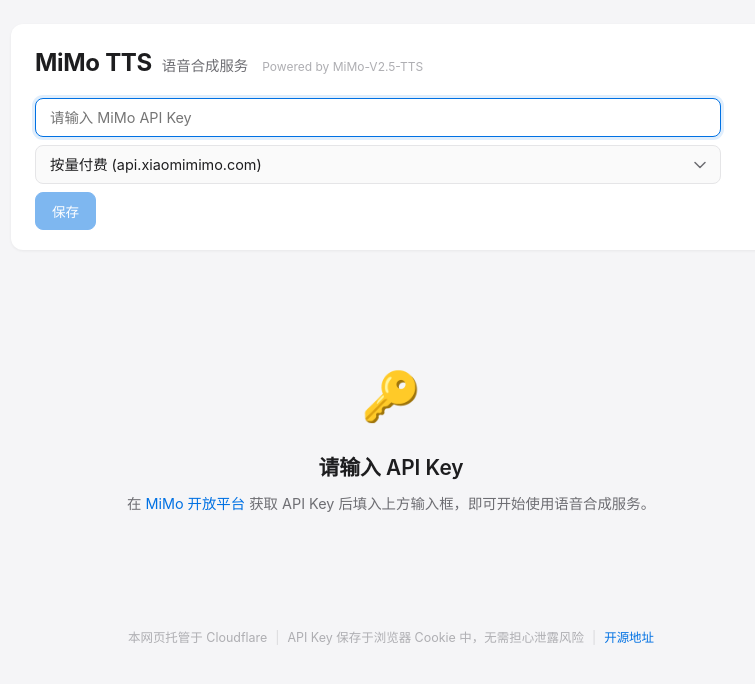
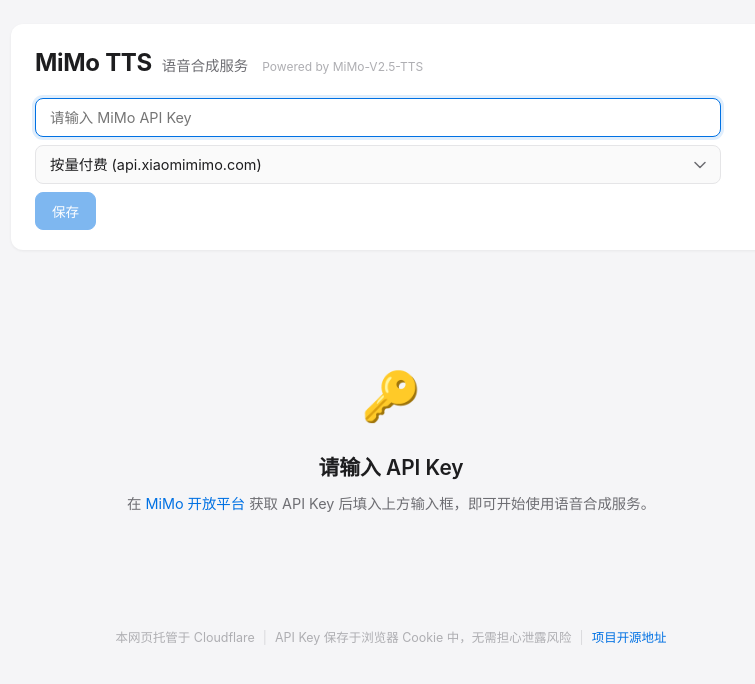
Before and after one commit to kmh1145/MiMo-TTS-Web, a React (Vite) app: page / in a window 1280 px wide. Shown: the top 684 px of the page, without its empty margins (249-1004 px from the left). Built offline with nearby package versions, Linux system fonts and the light colour scheme; the HTML template or start-up script is replaced by a standard one.

Commit message:
更新 footer 中的链接文本为“项目开源地址”

```diff
--- a/src/App.tsx
+++ b/src/App.tsx
@@ -83,7 +83,7 @@
           target="_blank"
           rel="noopener noreferrer"
         >
-          开源地址
+          项目开源地址
         </a>
       </footer>
     </div>
```
